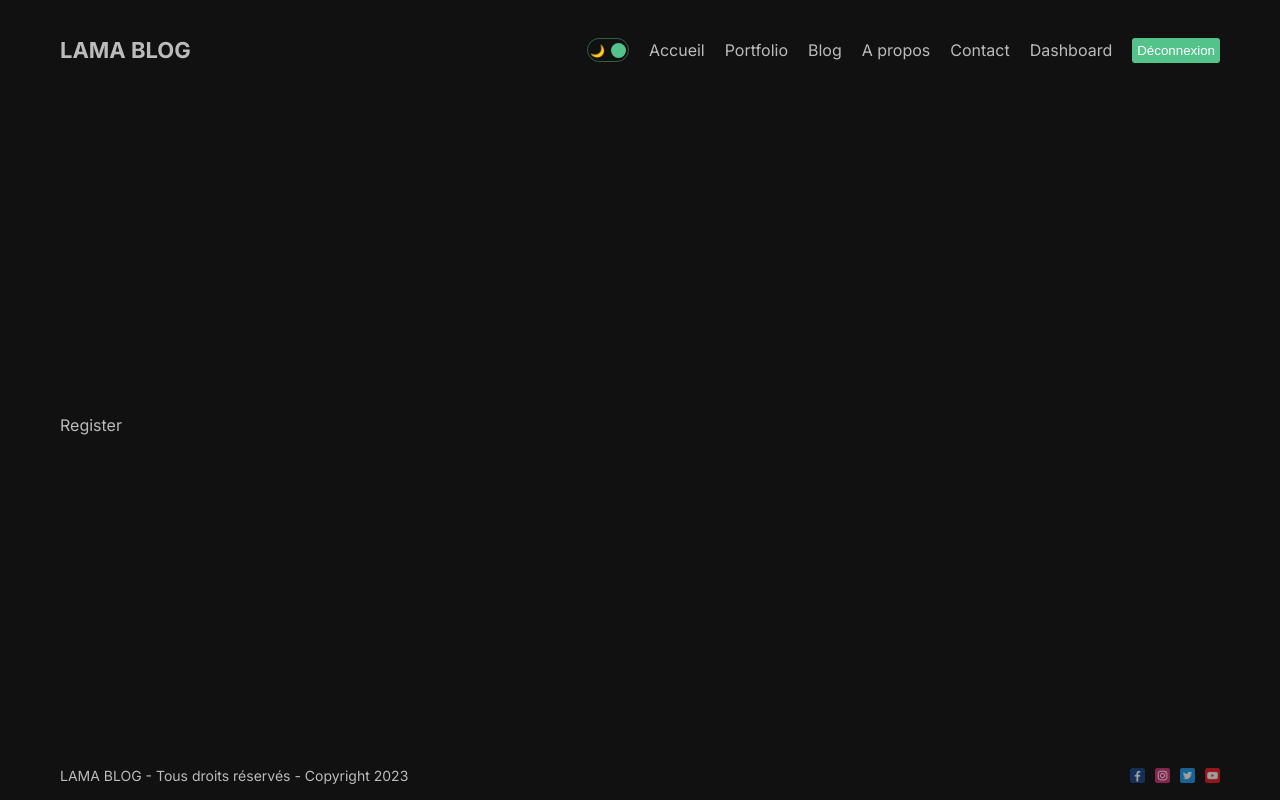
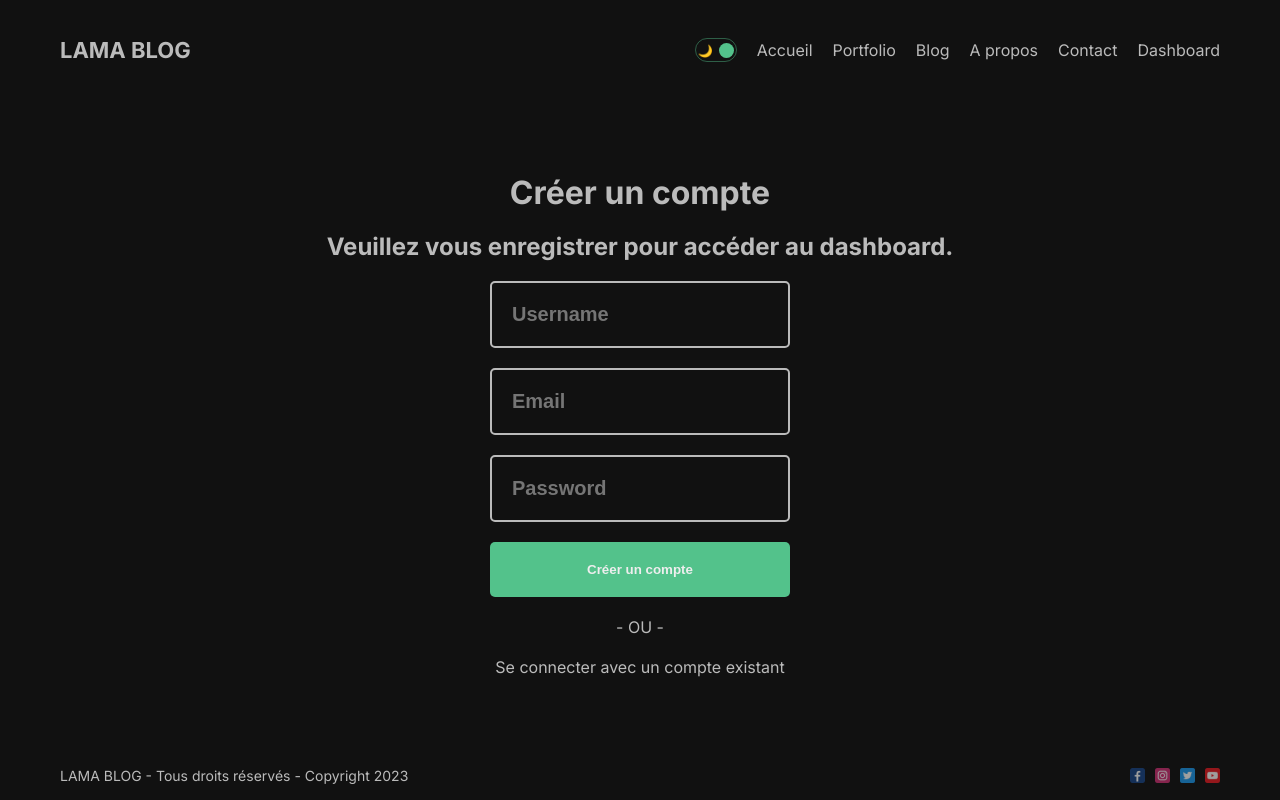
Before and after one commit to Dwain06/LAMA-BLOG, a Next.js app: page /dashboard/register in a window 1280 px wide. Built offline with nearby package versions, Linux system fonts and the light colour scheme; no server answers.

Commit message:
Add nextAuth, google auth & credentials with mongo db

```diff
--- a/package.json
+++ b/package.json
@@ -12,10 +12,12 @@
     "@types/node": "20.5.9",
     "@types/react": "18.2.21",
     "@types/react-dom": "18.2.7",
+    "bcryptjs": "^2.4.3",
     "eslint": "8.48.0",
     "eslint-config-next": "13.4.19",
     "mongoose": "^7.5.0",
     "next": "13.4.19",
+    "next-auth": "^4.23.1",
     "react": "18.2.0",
     "react-dom": "18.2.0",
     "swr": "^2.2.2",
--- /dev/null
+++ b/src/app/dashboard/(authentication)/login/page.module.css
@@ -0,0 +1,35 @@
+.container{
+  display: flex;
+  flex-direction: column;
+  gap: 20px;
+  align-items: center;
+  justify-content: center;
+}
+
+.form{
+  width: 300px;
+  display: flex;
+  flex-direction: column;
+  gap: 20px;
+}
+
+.input{
+  padding: 20px;
+  background-color: transparent;
+  border: 2px solid #bbb;
+  color:#bbb;
+  border-radius: 5px;
+  font-size: 20px;
+  font-weight: bold;
+}
+
+.button {
+  width: 300px;
+  padding: 20px;
+  cursor: pointer;
+  background-color: #53c28b;
+  border: none;
+  border-radius: 5px;
+  color: #eee;
+  font-weight: bold;
+}
--- /dev/null
+++ b/src/app/dashboard/(authentication)/register/page.module.css
@@ -0,0 +1,35 @@
+.container{
+  display: flex;
+  flex-direction: column;
+  gap: 20px;
+  align-items: center;
+  justify-content: center;
+}
+
+.form{
+  width: 300px;
+  display: flex;
+  flex-direction: column;
+  gap: 20px;
+}
+
+.input{
+  padding: 20px;
+  background-color: transparent;
+  border: 2px solid #bbb;
+  color:#bbb;
+  border-radius: 5px;
+  font-size: 20px;
+  font-weight: bold;
+}
+
+.button {
+  width: 300px;
+  padding: 20px;
+  cursor: pointer;
+  background-color: #53c28b;
+  border: none;
+  border-radius: 5px;
+  color: #eee;
+  font-weight: bold;
+}
--- a/src/app/dashboard/(authentication)/register/page.tsx
+++ b/src/app/dashboard/(authentication)/register/page.tsx
@@ -1,8 +1,74 @@
+"use client"
+
 import React from 'react'
+import styles from './page.module.css';
+import Link from 'next/link';
+import { useState } from 'react';
+import { useRouter } from 'next/navigation';
 
 const Register = () => {
+  const [error, setError] = useState(false);
+
+  const router = useRouter();
+
+  const handleSubmit = async (e: any) => {
+    e.preventDefault();
+    const name = e.target[0].value;
+    const email = e.target[1].value;
+    const password = e.target[2].value;
+
+    try {
+      const res = await fetch("/api/auth/register", {
+        method:"POST",
+        headers: {
+          "Content-Type": "application/json",
+        },
+        body: JSON.stringify({
+          name,
+          email,
+          password
+        })
+      })
+
+      res.status === 201 && router.push("/dashboard/login?success=Utilisateur créé")
+    } catch(err) {
+      setError(true);
+    }
+  }
+
   return (
-    <div>Register</div>
+    <div className={styles.container}>
+      <h1 className={styles.title}>Créer un compte</h1>
+      <h2 className={styles.subtitle}>Veuillez vous enregistrer pour accéder au dashboard.</h2>
+      <form onSubmit={handleSubmit} className={styles.form}>
+        <input
+          type="text"
+          placeholder="Username"
+          required
+          className={styles.input}
+        />
+        <input
+          type="text"
+          placeholder="Email"
+          required
+          className={styles.input}
+        />
+        <input
+          type="password"
+          placeholder="Password"
+          required
+          className={styles.input}
+        />
+        <button className={styles.button}>Créer un compte</button>
+        {error &&
+          <p style={{color:"red"}}>Une erreur s&apos;est produite</p>
+          }
+      </form>
+      <span className={styles.or}>- OU -</span>
+      <Link className={styles.link} href="/dashboard/login">
+        Se connecter avec un compte existant
+      </Link>
+    </div>
   )
 }
 
--- a/src/app/layout.tsx
+++ b/src/app/layout.tsx
@@ -4,6 +4,7 @@ import { Inter } from 'next/font/google'
 import Navbar from '@/components/navbar/Navbar';
 import Footer from '@/components/footer/Footer';
 import { ThemeProvider } from '@/context/ThemeContext';
+import AuthProvider from "@/components/AuthProvider/AuthProvider"
 
 const inter = Inter({ subsets: ['latin'] })
 
@@ -21,11 +22,13 @@ export default function RootLayout({
     <html lang="fr">
       <body className={inter.className}>
         <ThemeProvider>
-          <div className="container">
-            <Navbar/>
-            {children}
-            <Footer/>
-          </div>
+          <AuthProvider>
+            <div className="container">
+              <Navbar/>
+              {children}
+              <Footer/>
+            </div>
+          </AuthProvider>
         </ThemeProvider>
       </body>
     </html>
--- /dev/null
+++ b/src/components/AuthProvider/AuthProvider.jsx
@@ -0,0 +1,14 @@
+"use client"
+
+import React from 'react'
+import { SessionProvider } from "next-auth/react"
+
+const AuthProvider = ({children}) => {
+  return (
+    <SessionProvider>
+      {children}
+    </SessionProvider>
+  )
+}
+
+export default AuthProvider
--- a/src/components/navbar/Navbar.tsx
+++ b/src/components/navbar/Navbar.tsx
@@ -4,8 +4,12 @@ import Link from "next/link";
 import React from "react";
 import styles from "./page.module.css";
 import DarkModeToggle from "../DarkModeToogle/DarkModeToogle";
+import { signOut, useSession } from 'next-auth/react';
 
 const Navbar = () => {
+
+  const session = useSession();
+
   const links = [
     {
       id: 1,
@@ -51,9 +55,11 @@ const Navbar = () => {
             {link.title}
           </Link>
         ))}
-        <button className={styles.logout} onClick={() => console.log("logout")}>
-          Déconnexion
-        </button>
+        {session.status === "authenticated" &&
+          <button className={styles.logout} onClick={() => signOut()}>
+            Déconnexion
+          </button>
+        }
       </div>
     </div>
   );
```
Also changed, not shown: src/app/api/auth/[...nextauth]/route.js (added, +47 -0 lines), src/app/api/auth/register/route.js (added, +29 -0 lines), src/app/dashboard/(authentication)/login/page.tsx (+36 -2 lines), src/app/dashboard/page.tsx (+6 -2 lines), 1 other file (tests, documents, lock files or other folders).
